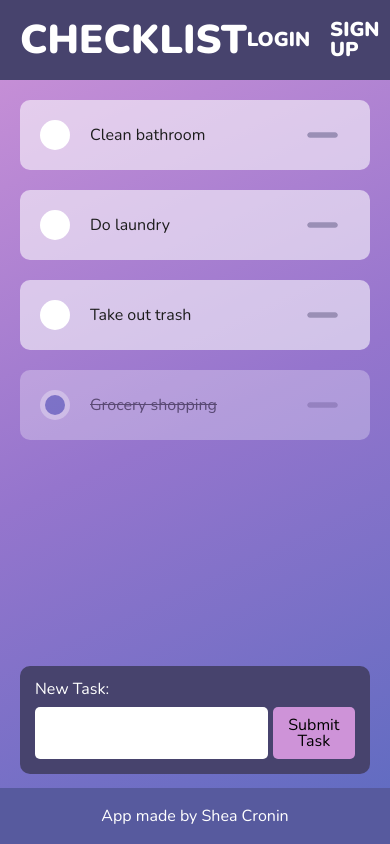
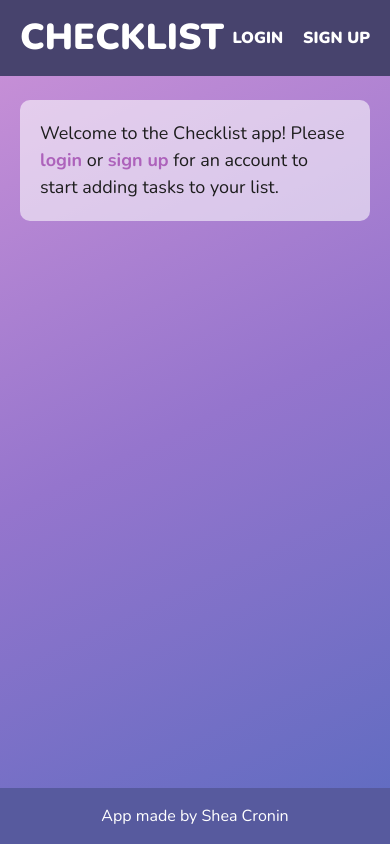
Before and after one commit to sheacronin/checklist, a React (Create React App) app in the folder client/: page / in a window 390 px wide. Built offline with nearby package versions, Linux system fonts and the light colour scheme.

Commit message:
Add welcome screen when not logged in and initial ability to logout with state

```diff
--- a/client/src/App.css
+++ b/client/src/App.css
@@ -9,23 +9,6 @@ body {
     min-height: 100vh;
     color: #1d1d1d;
     font-family: 'Nunito', sans-serif;
-}
-
-header {
-    background-color: #47436d;
-    padding: 20px;
-    color: white;
-    text-transform: uppercase;
-    font-weight: 900;
-    position: fixed;
-    width: 100vw;
-    z-index: 1;
-    display: flex;
-    justify-content: space-between;
-}
-
-header h1 {
-    font-size: 40px;
 }
 
 main {
--- a/client/src/App.js
+++ b/client/src/App.js
@@ -4,6 +4,7 @@ import TaskList from './components/TaskList';
 import Login from './components/Login';
 import SignUp from './components/SignUp';
 import Header from './components/Header';
+import Welcome from './components/Welcome';
 import { useState } from 'react';
 
 function App() {
@@ -12,12 +13,18 @@ function App() {
 
     return (
         <div>
-            <Header />
+            <Header user={user} setUser={setUser} setToken={setToken} />
             <main>
                 <Routes>
                     <Route
                         path="/"
-                        element={<TaskList user={user} token={token} />}
+                        element={
+                            user === null ? (
+                                <Welcome />
+                            ) : (
+                                <TaskList user={user} token={token} />
+                            )
+                        }
                     />
                     <Route
                         path="/login"
--- a/client/src/components/Header.js
+++ b/client/src/components/Header.js
@@ -1,7 +1,12 @@
 import '../styles/Header.css';
 import { Link } from 'react-router-dom';
 
-function Header() {
+function Header({ user, setUser, setToken }) {
+    function logoutUser() {
+        setUser(null);
+        setToken('');
+    }
+
     return (
         <header>
             <h1>
@@ -9,12 +14,20 @@ function Header() {
             </h1>
             <nav>
                 <ul>
+                    {user === null ? (
+                        <>
                             <li>
                                 <Link to="/login">Login</Link>
                             </li>
                             <li>
                                 <Link to="/signup">Sign Up</Link>
                             </li>
+                        </>
+                    ) : (
+                        <li>
+                            <button onClick={logoutUser}>Logout</button>
+                        </li>
+                    )}
                 </ul>
             </nav>
         </header>
--- a/client/src/components/TaskList.js
+++ b/client/src/components/TaskList.js
@@ -1,13 +1,6 @@
 import Task from './Task';
 import { useEffect, useMemo, useState } from 'react';
 import TaskInput from './TaskInput';
-
-const tasksData = [
-    { id: 1, text: 'Take out trash', isCompleted: false },
-    { id: 2, text: 'Do laundry', isCompleted: false },
-    { id: 3, text: 'Grocery shopping', isCompleted: true },
-    { id: 4, text: 'Clean bathroom', isCompleted: false },
-];
 
 function TaskList({ user, token }) {
     useEffect(() => {
@@ -23,7 +16,7 @@ function TaskList({ user, token }) {
         }
     }, [user]);
 
-    const [tasks, setTasks] = useState(tasksData);
+    const [tasks, setTasks] = useState([]);
 
     function orderTasks(tasks) {
         const alphabeticalTasks = orderTasksAlphabetically();
@@ -57,7 +50,7 @@ function TaskList({ user, token }) {
             <ul>
                 {memoizedOrderedTasks.map((task) => (
                     <Task
-                        key={task.id}
+                        key={task._id}
                         task={task}
                         setTasks={setTasks}
                         token={token}
--- /dev/null
+++ b/client/src/components/Welcome.js
@@ -0,0 +1,17 @@
+import { Link } from 'react-router-dom';
+import '../styles/Welcome.css';
+
+function Welcome() {
+    return (
+        <article className="welcome">
+            <p>
+                Welcome to the Checklist app! Please{' '}
+                <Link to="/login">login</Link> or{' '}
+                <Link to="/signup">sign up</Link> for an account to start adding
+                tasks to your list.
+            </p>
+        </article>
+    );
+}
+
+export default Welcome;
--- a/client/src/styles/Header.css
+++ b/client/src/styles/Header.css
@@ -1,3 +1,20 @@
+header {
+    background-color: #47436d;
+    padding: 20px;
+    color: white;
+    text-transform: uppercase;
+    font-weight: 900;
+    position: fixed;
+    width: 100vw;
+    z-index: 1;
+    display: flex;
+    justify-content: space-between;
+}
+
+header h1 {
+    font-size: 40px;
+}
+
 header a {
     color: white;
     text-decoration: none;
@@ -20,3 +37,27 @@ nav ul {
     gap: 20px;
     align-items: center;
 }
+
+nav ul button {
+    font: inherit;
+    border: none;
+    background: none;
+    color: white;
+    text-transform: uppercase;
+    transition: 200ms ease-in-out color;
+}
+
+nav ul button:hover {
+    color: #ce93d8;
+    text-decoration: underline;
+}
+
+@media (max-width: 500px) {
+    header h1 {
+        font-size: 36px;
+    }
+
+    nav {
+        font-size: 16px;
+    }
+}
--- /dev/null
+++ b/client/src/styles/Welcome.css
@@ -0,0 +1,18 @@
+.welcome {
+    background-color: #ffffff90;
+    padding: 20px;
+    border-radius: 10px;
+    display: grid;
+    font-size: 18px;
+    line-height: 1.5;
+}
+
+.welcome a {
+    font-weight: bold;
+    text-decoration: none;
+    color: #ad62bb;
+}
+
+.welcome a:hover {
+    text-decoration: underline;
+}
```
Lines whose indentation alone changed are shown as unchanged.
